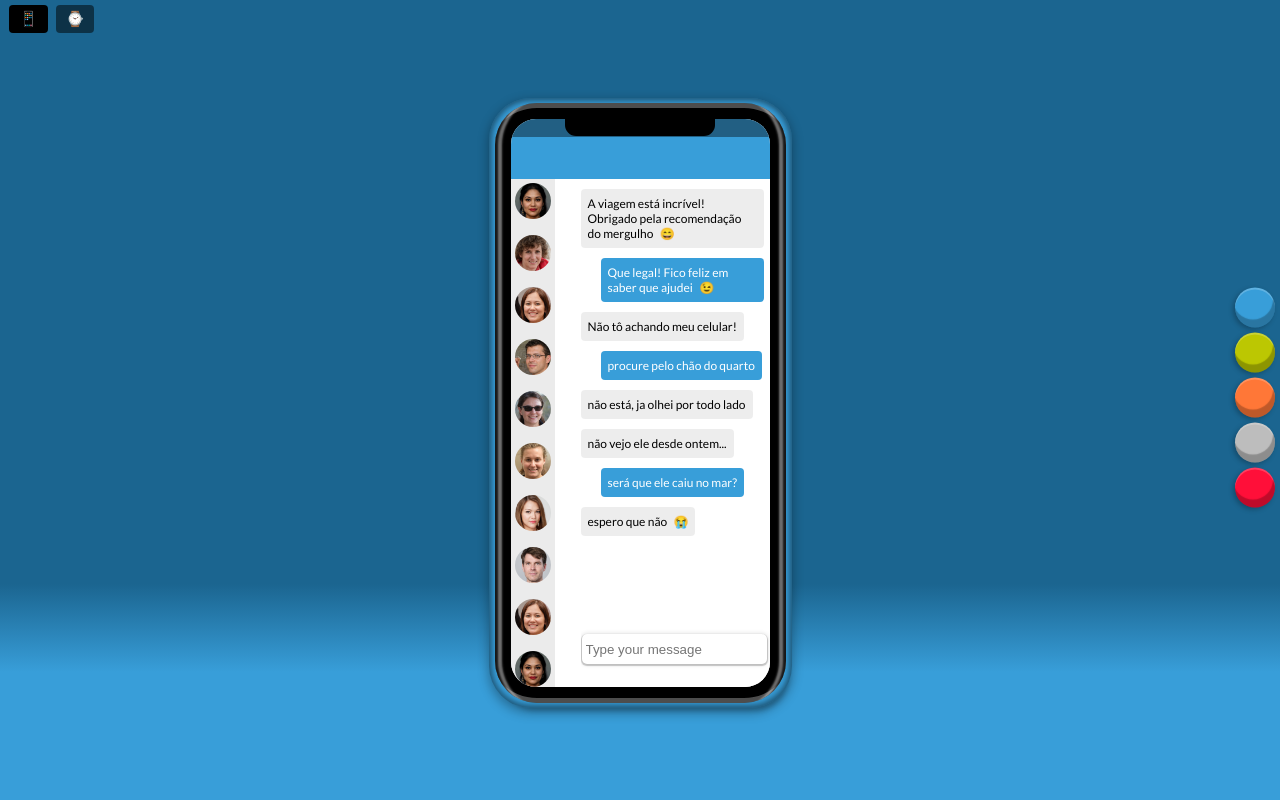
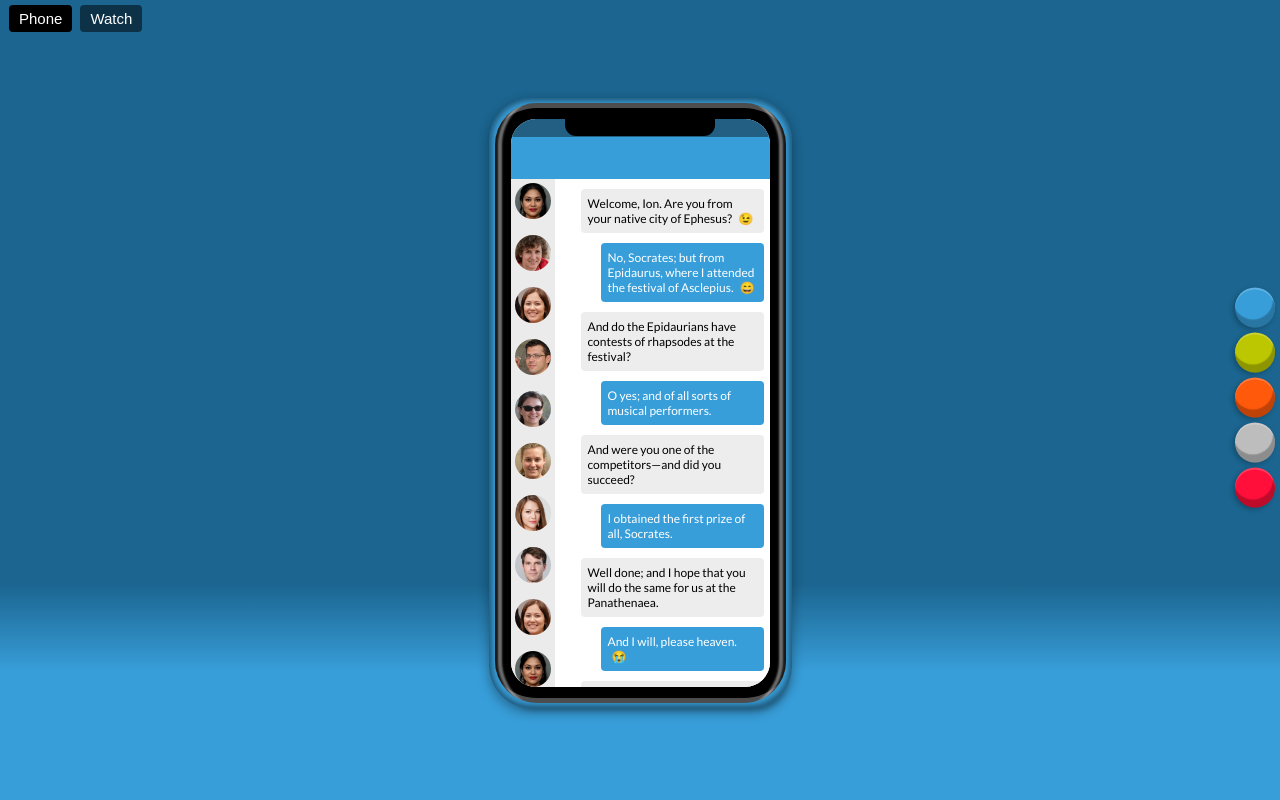
Before and after one commit to LucasKauz/responsive-tester, a website built with webpack: page src/index.html in a window 1280 px wide. Built offline with nearby package versions, Linux system fonts and the light colour scheme; some packages are replaced by stand-ins of ours.

Commit message:
feature: better dialog

```diff
--- a/src/index.html
+++ b/src/index.html
@@ -11,16 +11,15 @@
 <body>
   <div class="Demo">
     <div class="ModeSwitcher">
-      <button class="ModeSwitcher__btn" id="SwitchPhone">📱</button>
-      <button class="ModeSwitcher__btn" id="SwitchWatch">⌚</button>
+      <button class="ModeSwitcher__btn" id="SwitchPhone">Phone</button>
+      <button class="ModeSwitcher__btn" id="SwitchWatch">Watch</button>
     </div>
     <div class="ColorSwitcher">
       <button class="ColorSwitcher__btn" data-color="#389ed9"></button>
       <button class="ColorSwitcher__btn" data-color="#bcc702"></button>
-      <button class="ColorSwitcher__btn" data-color="#ff7737"></button>
+      <button class="ColorSwitcher__btn" data-color="#ff590b"></button>
       <button class="ColorSwitcher__btn" data-color="#bdbdbd"></button>
       <button class="ColorSwitcher__btn" data-color="#ff0f39"></button>
-      <!-- <button onclick="switchColor()">Custom</button> -->
     </div>
     <div class="DeviceContainer">
       <div class="DeviceBorder">
@@ -190,33 +189,43 @@
                 <div class="Chat__content">
                   <div class="Chat__messages">
                     <div class="ChatMessage ChatMessage--sent ChatMessage--phone">
-                      A viagem está incrível! Obrigado pela recomendação do mergulho <span class="Emoji Emoji--excited">😄</span>
-                    </div>
-                    <div class="ChatMessage ChatMessage--received ChatMessage--phone">
-                      Que legal! Fico feliz em saber que ajudei
+                      Welcome, Ion. Are you from your native city of Ephesus?
                       <span class="Emoji Emoji--smile">
                         😉
                       </span>
                     </div>
+                    <div class="ChatMessage ChatMessage--received ChatMessage--phone">
+                      No, Socrates; but from Epidaurus, where I attended the festival of Asclepius.
+                      <span class="Emoji Emoji--excited">😄</span>
+                    </div>
                     <div class="ChatMessage ChatMessage--sent">
-                      Não tô achando meu celular!
+                      And do the Epidaurians have contests of rhapsodes at the festival?
                     </div>
                     <div class="ChatMessage ChatMessage--received ChatMessage--phone">
-                      procure pelo chão do quarto
+                      O yes; and of all sorts of musical performers.
                     </div>
                     <div class="ChatMessage ChatMessage--sent">
-                      não está, ja olhei por todo lado
+                      And were you one of the competitors—and did you succeed?
+                    </div>
+                    <div class="ChatMessage ChatMessage--received ChatMessage--phone">
+                      I obtained the first prize of all, Socrates.
                     </div>
                     <div class="ChatMessage ChatMessage--sent">
-                      não vejo ele desde ontem...
+                      Well done; and I hope that you will do the same for us at the Panathenaea.
                     </div>
-                    <div class="ChatMessage ChatMessage--received ChatMessage--phone">
-                      será que ele caiu no mar?
+                    <div class="ChatMessage ChatMessage--received">
+                      And I will, please heaven. <span class="Emoji Emoji--cry">
+                        😭
+                      </span>
                     </div>
                     <div class="ChatMessage ChatMessage--sent">
-                      espero que não <span class="Emoji Emoji--cry">
-                        😭
-                      </span>
+                      I often envy the profession of a rhapsode, Ion; for you have always to wear fine clothes, and to look as beautiful as you can is a part of your art.
+                    </div>
+                    <div class="ChatMessage ChatMessage--sent">
+                      Then, again, you are obliged to be continually in the company of many good poets; and especially of Homer, who is the best and most divine of them; and to understand him, and not merely learn his words by rote, is a thing greatly to be envied. And no man can be a rhapsode who does not understand the meaning of the poet.
+                    </div>
+                    <div class="ChatMessage ChatMessage--sent">
+                      For the rhapsode ought to interpret the mind of the poet to his hearers, but how can he interpret him well unless he knows what he means? All this is greatly to be envied.
                     </div>
                   </div>
                   <div class="ChatForm">
```
